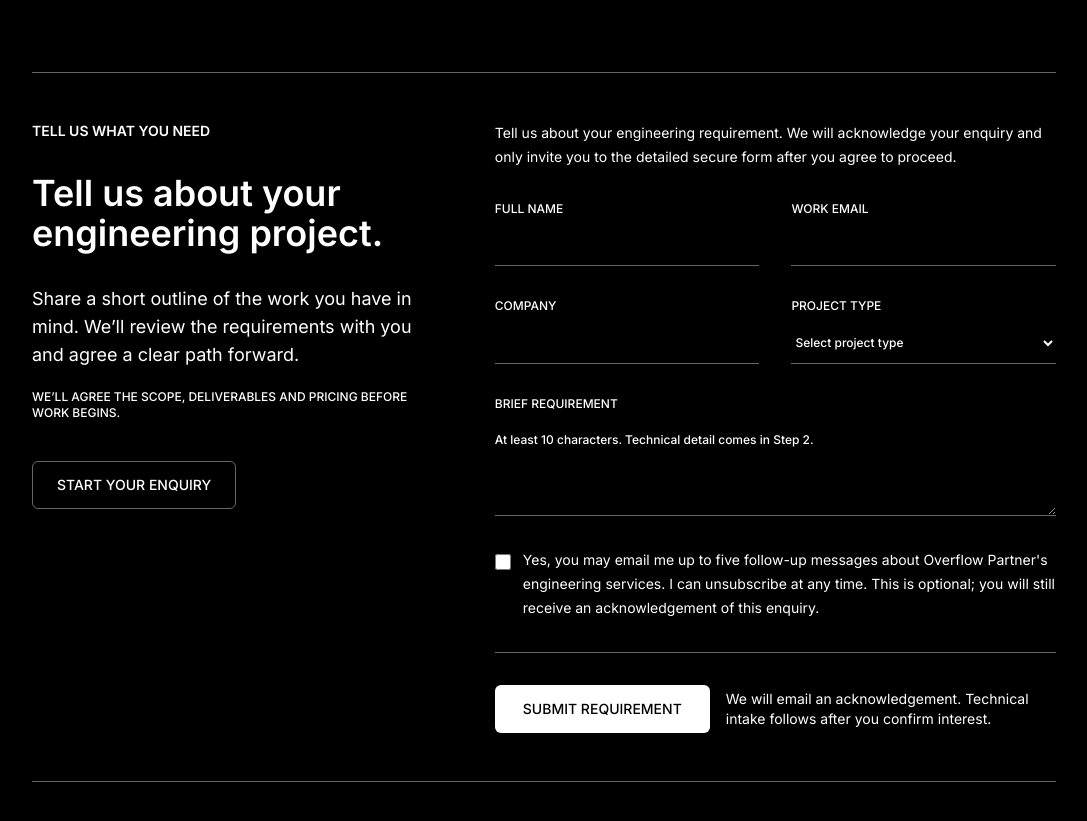
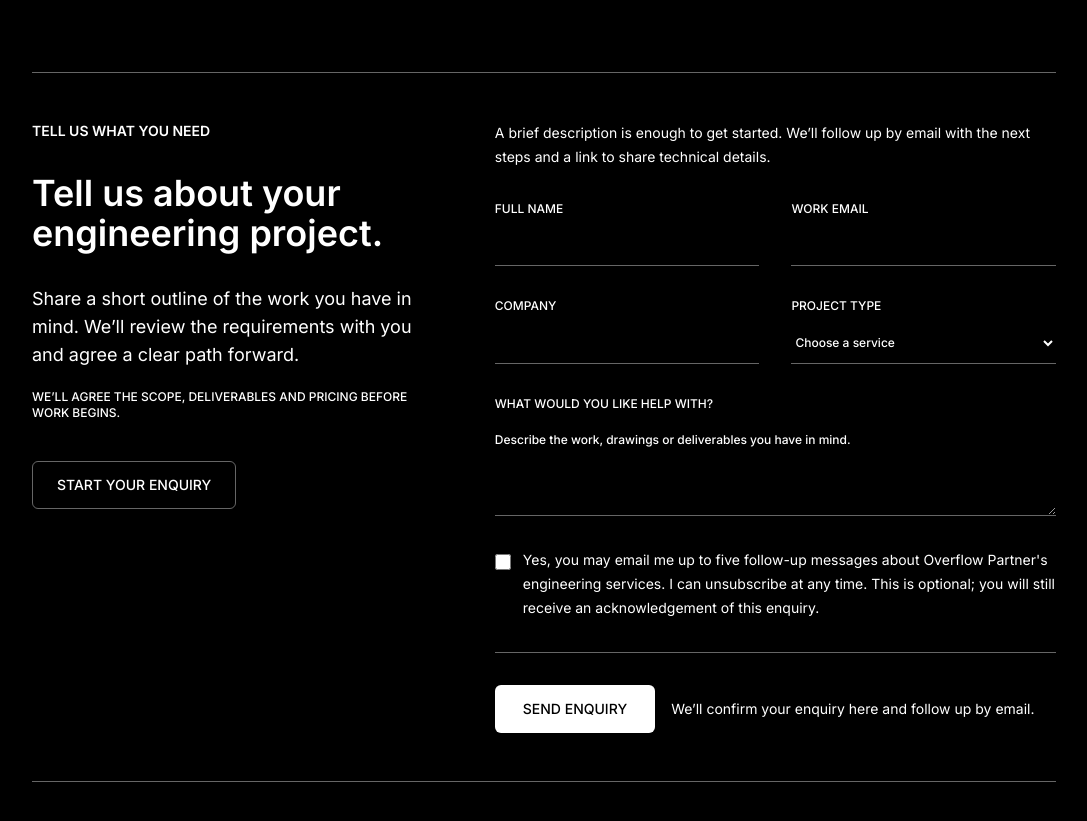
Before and after one commit to zeeshankhanminhas/Overflow-Partner, a Next.js app: page / in a window 1280 px wide. Shown: the part 7580-8401 px from the top of the page, without its empty margins (96-1183 px from the left). Built offline with nearby package versions, Linux system fonts and the light colour scheme; no server answers.

Commit message:
Refine components/EnquiryForm.tsx for clearer public-facing enquiry language

```diff
--- a/components/EnquiryForm.tsx
+++ b/components/EnquiryForm.tsx
@@ -51,7 +51,7 @@ export default function EnquiryForm() {
 
   return (
     <form className="form_enquiry grid gap-8" onSubmit={handleSubmit}>
-      <p className="text_body max-w-xl text-sm leading-6 text-white">Tell us about your engineering requirement. We will acknowledge your enquiry and only invite you to the detailed secure form after you agree to proceed.</p>
+      <p className="text_body max-w-xl text-sm leading-6 text-white">A brief description is enough to get started. We’ll follow up by email with the next steps and a link to share technical details.</p>
 
       <div className="grid gap-8 md:grid-cols-2">
         <label className={labelClass} htmlFor="full-name">Full Name<input className={fieldClass} id="full-name" name="full_name" type="text" minLength={2} required disabled={isSubmitting} /></label>
@@ -59,18 +59,18 @@ export default function EnquiryForm() {
       </div>
       <div className="grid gap-8 md:grid-cols-2">
         <label className={labelClass} htmlFor="company">Company<input className={fieldClass} id="company" name="company" type="text" minLength={2} required disabled={isSubmitting} /></label>
-        <label className={labelClass} htmlFor="project-type">Project Type<select className={fieldClass} id="project-type" name="project_type" required defaultValue="" disabled={isSubmitting}><option value="" disabled>Select project type</option><option>Overflow CAD drafting support</option><option>Manufacturing-ready CAM assistance</option><option>Engineering documentation handoff</option><option>Other CAD/CAM requirement</option></select></label>
+        <label className={labelClass} htmlFor="project-type">Project Type<select className={fieldClass} id="project-type" name="project_type" required defaultValue="" disabled={isSubmitting}><option value="" disabled>Choose a service</option><option>Overflow CAD drafting support</option><option>Manufacturing-ready CAM assistance</option><option>Engineering documentation handoff</option><option>Other CAD/CAM requirement</option></select></label>
       </div>
-      <label className={labelClass} htmlFor="brief-requirement">Brief Requirement<textarea className={`${fieldClass} field_textarea min-h-24 resize-y`} id="brief-requirement" name="brief_requirement" placeholder="At least 10 characters. Technical detail comes in Step 2." minLength={10} maxLength={4000} required disabled={isSubmitting} /></label>
+      <label className={labelClass} htmlFor="brief-requirement">What would you like help with?<textarea className={`${fieldClass} field_textarea min-h-24 resize-y`} id="brief-requirement" name="brief_requirement" placeholder="Describe the work, drawings or deliverables you have in mind." minLength={10} maxLength={4000} required disabled={isSubmitting} /></label>
       <label className="flex max-w-xl items-start gap-3 text-sm leading-6 text-white">
         <input type="checkbox" name="nurture_consent" className="mt-1.5 h-4 w-4 shrink-0" disabled={isSubmitting}/>
         <span>Yes, you may email me up to five follow-up messages about Overflow Partner's engineering services. I can unsubscribe at any time. This is optional; you will still receive an acknowledgement of this enquiry.</span>
       </label>
       <div className="form_actions grid gap-4 border-t border-white/40 pt-8 md:grid-cols-[auto_1fr] md:items-center">
-        <button className="button_primary min-h-12 rounded-md bg-white px-7 py-3 text-sm font-medium uppercase text-black transition hover:bg-white disabled:cursor-not-allowed disabled:bg-white disabled:text-black" type="submit" disabled={isSubmitting}>{isSubmitting ? 'Submitting' : 'Submit Requirement'}</button>
-        <p className="text_body text-sm text-white">We will email an acknowledgement. Technical intake follows after you confirm interest.</p>
+        <button className="button_primary min-h-12 rounded-md bg-white px-7 py-3 text-sm font-medium uppercase text-black transition hover:bg-white disabled:cursor-not-allowed disabled:bg-white disabled:text-black" type="submit" disabled={isSubmitting}>{isSubmitting ? 'Sending' : 'Send enquiry'}</button>
+        <p className="text_body text-sm text-white">We’ll confirm your enquiry here and follow up by email.</p>
       </div>
-      {submitted ? <p className="text_success rounded-md border border-white bg-white p-4 text-sm text-black" role="status">We&apos;ve received your initial request. Submission ID: {submissionInfo?.submissionId}.</p> : null}
+      {submitted ? <p className="text_success rounded-md border border-white bg-white p-4 text-sm text-black" role="status">Thanks — your enquiry has been received. We’ll be in touch by email with the next steps.</p> : null}
       {errorMessage ? <p className="text_error rounded-md border border-white/15 p-4 text-sm text-white" role="alert">{errorMessage}</p> : null}
     </form>
   );
```
